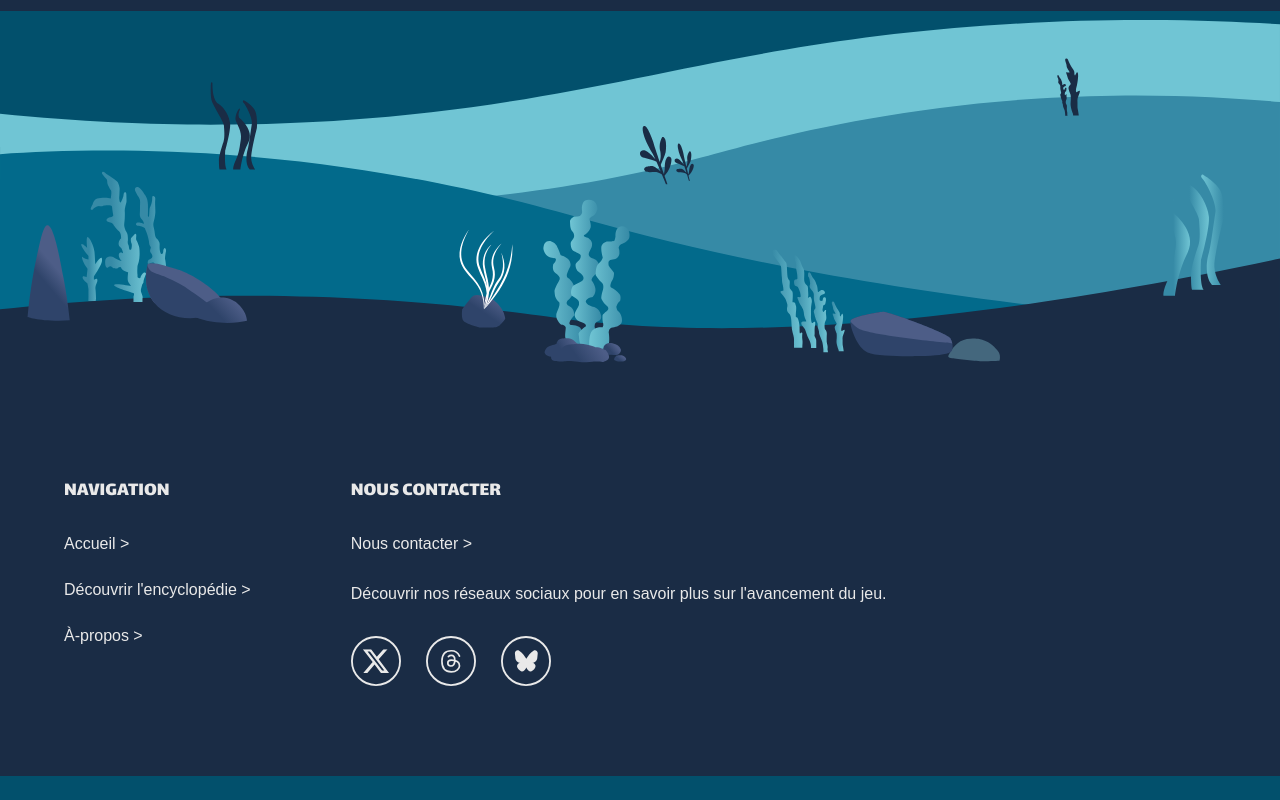
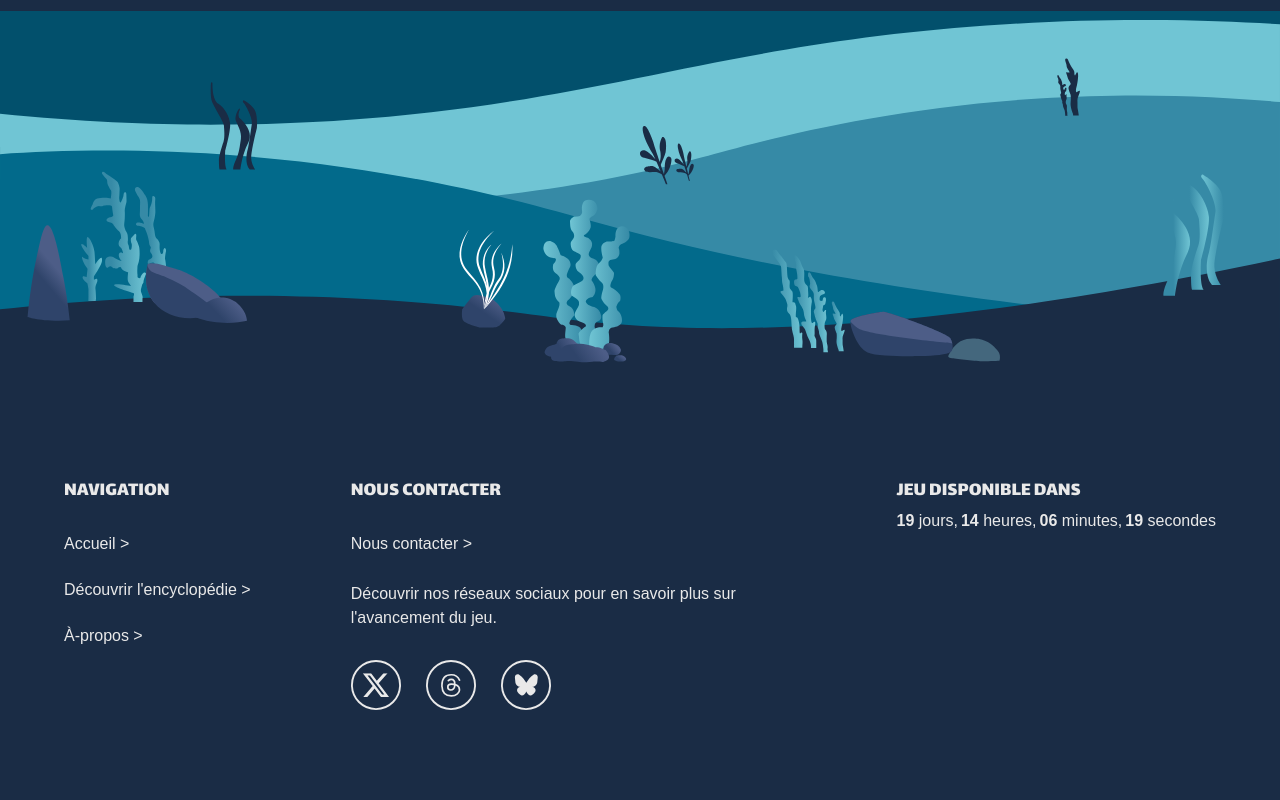
Before and after one commit to Aurelie-Runser/Abym, a Vue app: page /a-propos in a window 1280 px wide. Shown: the part 2362-3162 px from the top of the page. Before the commit the page ends 3138 px from the top, so only its background shows below. Built offline with nearby package versions, Linux system fonts and the light colour scheme; a web font is replaced by a local one.

Commit message:
ajustement GameCounter

```diff
--- a/src/components/FooterComp.vue
+++ b/src/components/FooterComp.vue
@@ -1,6 +1,7 @@
 <script setup>
 import SVGFooter from "@/components/SVGFooter.vue";
 import MediasList from "@/components/MediasList.vue";
+import GameCounter from "@/components/GameCounter.vue";
 </script>
 
 <template>
@@ -26,6 +27,10 @@ import MediasList from "@/components/MediasList.vue";
           <p>Découvrir nos réseaux sociaux pour en savoir plus sur l'avancement du jeu.</p>
 
           <MediasList />
+        </div>
+
+        <div class="footer-game">
+          <GameCounter/>
         </div>
       </div>
     </div>
@@ -60,6 +65,7 @@ import MediasList from "@/components/MediasList.vue";
 
 .footer-contact {
   flex: 1 1 150px;
+  max-width: fit-content;
 }
 
 .footer-title {
@@ -79,4 +85,27 @@ import MediasList from "@/components/MediasList.vue";
 .footer-link:hover {
   color: var(--c-primary-light);
 }
+
+.footer-game{
+
+  p{
+    font-family: var(--ff-title);
+    font-size: var(--fs-lg);
+    text-transform: uppercase;
+
+    span{
+      text-transform: none;
+    }
+  }
+
+  .button{
+    color: var(--c-primary-dark);
+    background: var(--c-primary-light);
+
+    &:hover{
+      color: var(--c-white);
+      background: var(--c-primary);
+    }
+  }
+}
 </style>
--- /dev/null
+++ b/src/components/GameCounter.vue
@@ -0,0 +1,65 @@
+<script setup>
+import { ref, onMounted, onBeforeUnmount } from 'vue'
+
+const countdown = ref({
+  days: 0,
+  hours: 0,
+  minutes: 0,
+  seconds: 0,
+})
+
+let intervalId
+const isFinished = ref(false)
+
+const updateCountdown = () => {
+  const now = new Date()
+  const targetDate = new Date(now.getFullYear(), 4, 20, 0, 0, 0)
+
+  const diff = targetDate - now
+
+  if (diff <= 0) {
+    isFinished.value = true
+    clearInterval(intervalId)
+    return
+  }
+
+  const totalSeconds = Math.floor(diff / 1000)
+  const days = Math.floor(totalSeconds / (3600 * 24))
+  const hours = Math.floor((totalSeconds % (3600 * 24)) / 3600)
+  const minutes = Math.floor((totalSeconds % 3600) / 60)
+  const seconds = totalSeconds % 60
+
+  countdown.value = { days, hours, minutes, seconds }
+}
+
+const format = (n) => String(n).padStart(2, '0')
+
+onMounted(() => {
+  updateCountdown()
+  intervalId = setInterval(updateCountdown, 1000)
+})
+
+onBeforeUnmount(() => {
+  clearInterval(intervalId)
+})
+</script>
+
+<template>
+  <div>
+    <p v-if="!isFinished">Jeu disponible dans
+      <br/>
+      <span class="countdown-span"><strong>{{ format(countdown.days) }}</strong> jours,</span> <span class="countdown-span"><strong>{{ format(countdown.hours) }}</strong> heures,</span> <span class="countdown-span"><strong>{{ format(countdown.minutes) }}</strong> minutes,</span> <span class="countdown-span"><strong>{{ format(countdown.seconds) }}</strong> secondes</span>
+    </p>
+    <a v-else href="https://abymgame.itch.io/abym" target="_blank" rel="noopener noreferrer" class="button">
+      Télécharger le jeu
+    </a>
+  </div>
+</template>
+
+<style scoped>
+
+.countdown-span{
+  display: inline-block;
+  width: fit-content;
+}
+</style>
--- a/src/components/HeroComp.vue
+++ b/src/components/HeroComp.vue
@@ -1,7 +1,7 @@
 <script setup>
-import { ref, onMounted, onBeforeUnmount } from 'vue'
 import LogoBig from "@/components/icons/LogoBig.vue";
 import SVGHero from "@/components/SVGHero.vue";
+import GameCounter from "@/components/GameCounter.vue";
 
 defineProps({
   title: String,
@@ -9,48 +9,6 @@ defineProps({
   isHome: Boolean,
   isError: Boolean,
 });
-
-const countdown = ref({
-  days: 0,
-  hours: 0,
-  minutes: 0,
-  seconds: 0,
-})
-
-let intervalId
-const isFinished = ref(false)
-
-const updateCountdown = () => {
-  const now = new Date()
-  const targetDate = new Date(now.getFullYear(), 4, 20, 0, 0, 0)
-
-  const diff = targetDate - now
-
-  if (diff <= 0) {
-    isFinished.value = true
-    clearInterval(intervalId)
-    return
-  }
-
-  const totalSeconds = Math.floor(diff / 1000)
-  const days = Math.floor(totalSeconds / (3600 * 24))
-  const hours = Math.floor((totalSeconds % (3600 * 24)) / 3600)
-  const minutes = Math.floor((totalSeconds % 3600) / 60)
-  const seconds = totalSeconds % 60
-
-  countdown.value = { days, hours, minutes, seconds }
-}
-
-const format = (n) => String(n).padStart(2, '0')
-
-onMounted(() => {
-  updateCountdown()
-  intervalId = setInterval(updateCountdown, 1000)
-})
-
-onBeforeUnmount(() => {
-  clearInterval(intervalId)
-})
 </script>
 
 <template>
@@ -62,13 +20,7 @@ onBeforeUnmount(() => {
     <p v-if="text">{{ text }}</p>
 
     <div v-if="isHome" class="hero-countdown">
-      <p v-if="!isFinished">Disponible dans
-        <br/>
-        <span class="countdown-span"><strong>{{ format(countdown.days) }}</strong> jours,</span> <span class="countdown-span"><strong>{{ format(countdown.hours) }}</strong> heures,</span> <span class="countdown-span"><strong>{{ format(countdown.minutes) }}</strong> minutes,</span> <span class="countdown-span"><strong>{{ format(countdown.seconds) }}</strong> secondes</span>
-      </p>
-      <a href="https://abymgame.itch.io/abym" target="_blank" rel="noopener noreferrer" class="button" v-else>
-        Télécharger le jeu
-      </a>
+      <GameCounter/>
     </div>
 
 
@@ -103,11 +55,6 @@ onBeforeUnmount(() => {
 
 .hero-home {
   height: 100dvh;
-
-  .countdown-span{
-    display: inline-block;
-    width: fit-content;
-  }
 }
 
 .hero .logo {
```
